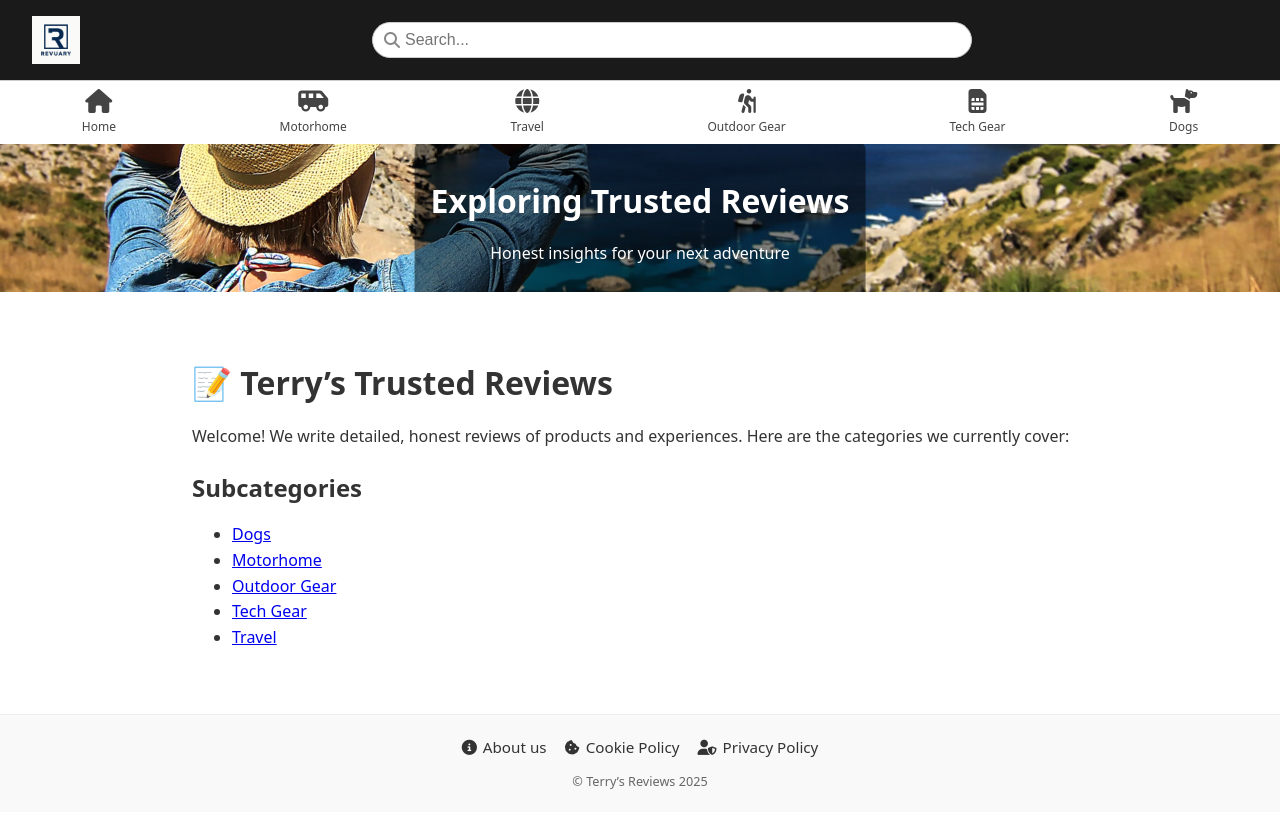
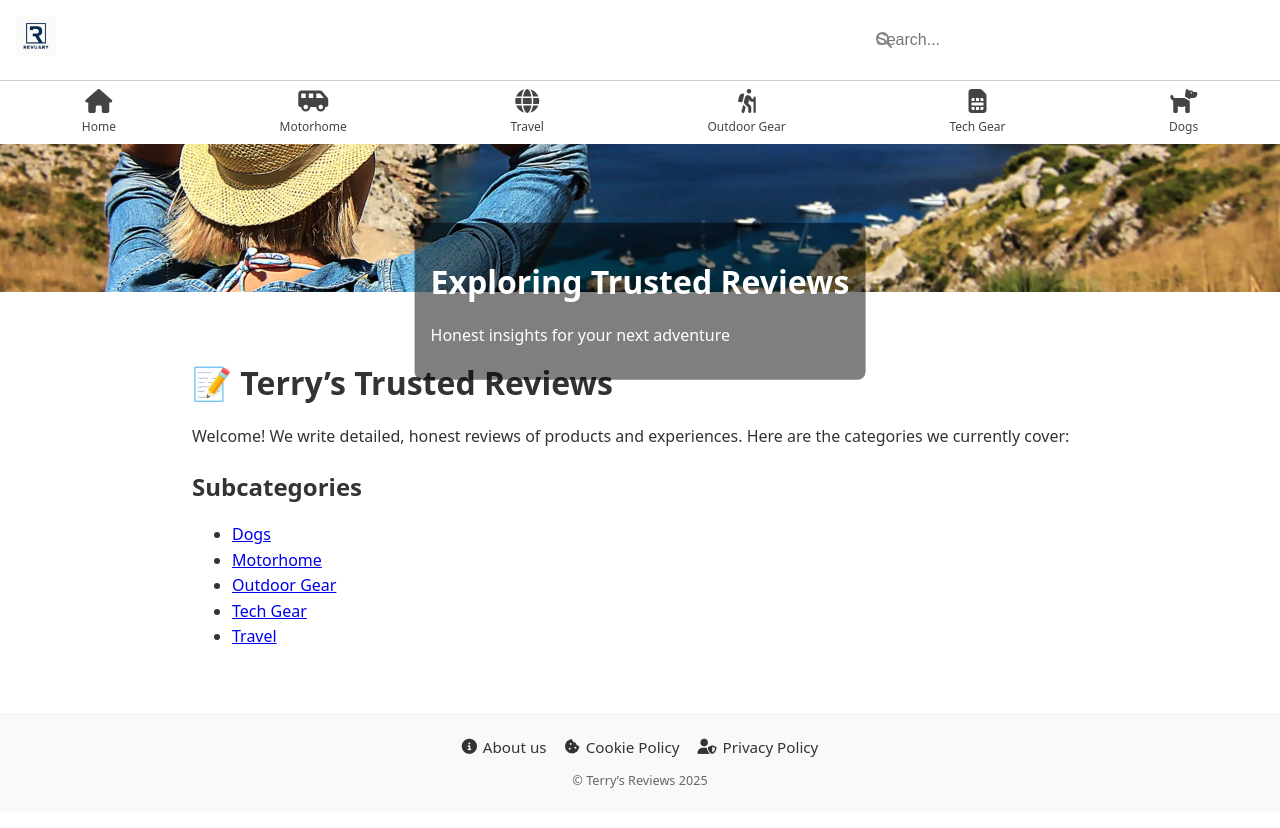
Before and after one commit to trowlinson/terrys-reviews, a Jekyll site: the page built from index.md, in a window 1280 px wide. Shown: the top 828 px of the page. Built offline with Jekyll 4.4.1, drawn with Linux system fonts in a browser that asks for light colours.

Commit message:
rationaised CSS - maybe?

```diff
--- a/assets/css/style.css
+++ b/assets/css/style.css
@@ -1,3 +1,4 @@
+/* --- Hero Section --- */
 .hero img {
   width: 100%;
   max-height: 380px;
@@ -18,7 +19,38 @@
   z-index: 2;
 }
 
+/* --- Top Bar Layout Fix --- */
+.top-bar {
+  display: flex;
+  justify-content: space-between;
+  align-items: center;
+  flex-wrap: wrap;
+  padding: 1rem;
+}
 
+.logo img {
+  height: 40px;
+  width: auto;
+}
+
+.search-container {
+  display: flex;
+  align-items: center;
+  flex: 1;
+  max-width: 400px;
+  margin-left: auto;
+  position: relative;
+}
+
+.search-container input {
+  flex: 1;
+  padding: 0.5rem 0.75rem;
+  font-size: 1rem;
+  border-radius: 4px;
+  border: none;
+}
+
+/* --- Categories --- */
 .categories {
   display: flex;
   justify-content: center;
@@ -32,11 +64,11 @@
   font-weight: bold;
 }
 
+/* --- Layout --- */
 main {
   padding: 2rem;
 }
 
-/* Base layout */
 body {
   font-family: system-ui, sans-serif;
   line-height: 1.6;
@@ -46,26 +78,23 @@ body {
   color: #333;
 }
 
-/* Page container */
 .container {
   max-width: 960px;
   margin: 0 auto;
   padding: 1rem;
 }
 
-/* Responsive images */
 img {
   max-width: 100%;
   height: auto;
 }
 
-/* Headings */
 h1, h2, h3 {
   line-height: 1.2;
   margin-top: 1.5rem;
 }
 
-/* Tables */
+/* --- Tables --- */
 table {
   width: 100%;
   border-collapse: collapse;
@@ -79,7 +108,7 @@ th, td {
   text-align: left;
 }
 
-/* Mobile tweaks (consolidated) */
+/* --- Mobile Tweaks --- */
 @media (max-width: 768px) {
   .container {
     padding: 1rem 0.75rem;
@@ -112,13 +141,25 @@ th, td {
   .category-header p {
     font-size: 1rem;
   }
+
+  .top-bar {
+    flex-direction: column;
+    align-items: flex-start;
+  }
+
+  .search-container {
+    width: 100%;
+    margin-left: 0;
+    margin-top: 0.5rem;
+  }
 }
 
+/* --- Category Header --- */
 .category-header {
   text-align: center;
   margin-bottom: 2rem;
   margin-top: 4rem;
-  padding-top: 2rem; /* ensures spacing even without image */
+  padding-top: 2rem;
   background-color: #f8f8f8;
 }
 
@@ -152,8 +193,7 @@ th, td {
   margin-top: 0.5rem;
 }
 
-/* (See consolidated mobile tweaks above) */
-
+/* --- Search Bar (legacy styles preserved) --- */
 .searchBar {
   flex-grow: 1;
   max-width: 400px;
@@ -174,12 +214,12 @@ th, td {
   text-align: center;
 }
 
-
 #search-results {
   margin-top: 1rem;
   text-align: left;
 }
 
+/* --- Navigation --- */
 .top-nav {
   display: flex;
   justify-content: space-around;
@@ -211,11 +251,7 @@ th, td {
   margin-top: 0.5rem;
 }
 
-
-
-
-
-
+/* --- Search Icons --- */
 .search-icon {
   position: absolute;
   left: 12px;
@@ -241,7 +277,7 @@ th, td {
   color: #333;
 }
 
-
+/* --- Dropdown Results --- */
 .dropdown-results {
   position: absolute;
   top: 100%;
@@ -258,6 +294,14 @@ th, td {
   overflow-y: auto;
   box-shadow: 0 4px 6px rgba(0,0,0,0.1);
   border-radius: 0 0 1rem 1rem;
+  opacity: 0;
+  transition: opacity 0.3s ease;
+  pointer-events: none;
+}
+
+.dropdown-results.show {
+  opacity: 1;
+  pointer-events: auto;
 }
 
 .dropdown-results li {
@@ -289,17 +333,7 @@ th, td {
   color: #0077cc;
 }
 
-.dropdown-results {
-  opacity: 0;
-  transition: opacity 0.3s ease;
-  pointer-events: none;
-}
-
-.dropdown-results.show {
-  opacity: 1;
-  pointer-events: auto;
-}
-
+/* --- Footer --- */
 .site-footer {
   border-top: 1px solid #eee;
   padding: 20px 16px;
@@ -333,6 +367,7 @@ th, td {
   color: #666;
 }
 
+/* --- Banner Text --- */
 .banner-text {
   font-size: clamp(1.5rem, 5vw, 3rem);
   text-shadow: 0 2px 4px rgba(0,0,0,0.6);
@@ -348,129 +383,3 @@ th, td {
     padding: 0.5rem 1rem;
   }
 }
-
-@media (max-width: 480px) {
-  .banner-text {
-    line-height: 1.4;
-    padding: 0.5rem;
-  }
-}
-
-.hero {
-  position: relative;
-  display: flex;
-  flex-direction: column;
-  align-items: center;
-  text-align: center;
-  width: 100%;
-  height: auto;
-  overflow: hidden;
-}
-
-
-.banner-image {
-  width: 100%;
-  height: auto;
-  object-fit: cover;
-  display: block;
-}
-
-
-
-@media (max-width: 600px) {
-  .hero {
-    flex-direction: column;
-  }
-
-  .hero-text {
-    display: none;
-  }
-
-  .category-header {
-    margin-top: 0%;
-    padding-top: unset;
-  }
-}
-
-.top-bar {
-  display: flex;
-  align-items: center;
-  justify-content: space-between;
-  padding: 1rem 2rem;
-  background-color: #1a1a1a;
-  color: white;
-  flex-wrap: wrap; /* allows wrapping on smaller screens */
-  gap: 1rem;
-}
-
-.logo {
-  display: flex;
-  align-items: center;
-  width: auto;
-}
-
-.logo img {
-  height: 48px; /* increase logo size */
-  width: auto;
-}
-
-.search-container {
-  position: relative;
-  display: flex;
-  align-items: center;
-  justify-content: center;
-  flex-grow: 1;
-  max-width: 600px;
-  margin: 0 auto; /* centers the container */
-}
-
-#search-input {
-  width: 100%;
-  padding: 0.5rem 2.5rem 0.5rem 2rem; /* space for icons */
-  border-radius: 1.5rem;
-  border: 1px solid #ccc;
-  font-size: 1rem;
-  background-color: #fff;
-  color: #000;
-  box-sizing: border-box;
-}
-
-
-.search-icon {
-  position: absolute;
-  left: 0.75rem;
-  color: #888;
-  pointer-events: none;
-  font-size: 1rem;
-}
-
-.clear-button {
-  position: absolute;
-  right: 0.75rem;
-  color: #888;
-  cursor: pointer;
-  font-size: 1rem;
-}
-
-.dropdown-results {
-  position: absolute;
-  top: 100%;
-  left: 0;
-  width: 100%;
-  background-color: #fff;
-  border: 1px solid #ccc;
-  border-top: none;
-  z-index: 10;
-  list-style: none;
-  margin: 0;
-  padding: 0;
-}
-
-.dropdown-results li {
-  padding: 0.5rem 1rem;
-  cursor: pointer;
-}
-
-.dropdown-results li:hover {
-  background-color: #f0f0f0;
-}
```
